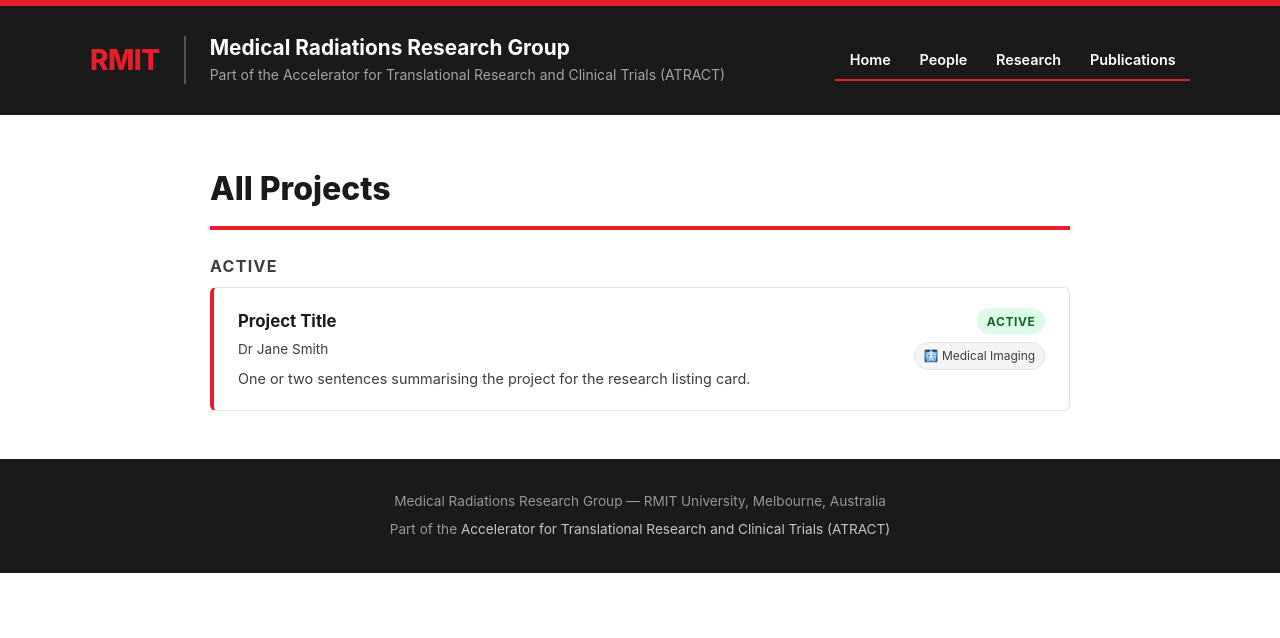
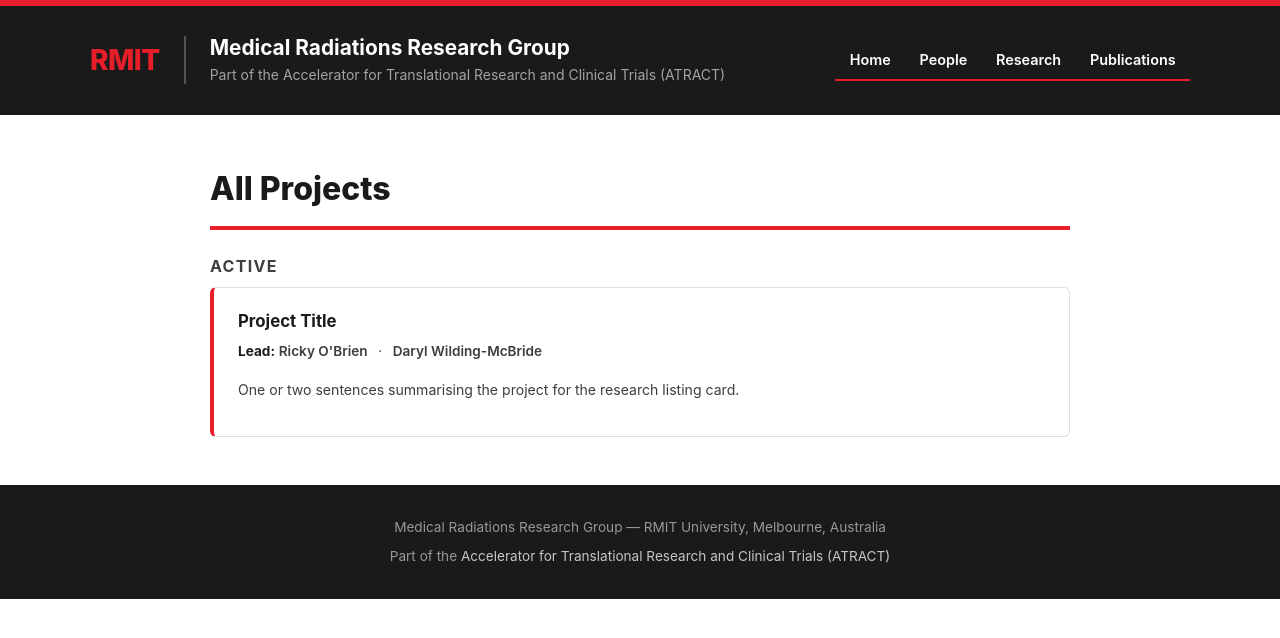
Before and after one commit to rmit-medical-radiations/rmit-medical-radiations.github.io, a Jekyll site: the page built from projects/index.html, in a window 1280 px wide. Shown: the top 638 px of the page. Built offline with Jekyll 4.4.1, drawn with Linux system fonts in a browser that asks for light colours.

Commit message:
Linking people and projects.

```diff
--- a/_includes/project-card.html
+++ b/_includes/project-card.html
@@ -1,20 +1,33 @@
-<a class="project-card" href="{{ include.project.url | relative_url }}">
-  <div class="project-card-main">
-    <h4>{{ include.project.title }}</h4>
-    {% if include.project.lead %}<p class="project-lead">{{ include.project.lead }}</p>{% endif %}
-    {% if include.project.description %}<p>{{ include.project.description }}</p>{% endif %}
-  </div>
-  <div class="project-card-meta">
-    {% if include.project.status %}
-    <span class="status-badge status-{{ include.project.status }}">{{ include.project.status }}</span>
+{% assign project = include.project %}
+<div class="project-card">
+  <h4 class="project-card-title">
+    <a href="{{ project.url | relative_url }}">{{ project.title }}</a>
+  </h4>
+
+  <p class="project-card-people">
+    {% assign lead_person = site.people | where: "name", project.lead | first %}
+    <span class="project-card-label">Lead:</span>
+    {% if lead_person %}
+    <a href="{{ lead_person.url | relative_url }}">{{ project.lead }}</a>
+    {% else %}
+    {{ project.lead }}
     {% endif %}
-    <div class="project-areas">
-      {% for slug in include.project.areas %}
-      {% assign area_data = site.data.areas | where: "slug", slug | first %}
-      {% if area_data %}
-      <span class="area-tag">{{ area_data.icon }} {{ area_data.title }}</span>
-      {% endif %}
-      {% endfor %}
-    </div>
-  </div>
-</a>
+
+    {% if project.team and project.team.size > 0 %}
+    &ensp;·&ensp;
+    {% for member in project.team %}
+    {% assign member_person = site.people | where: "name", member | first %}
+    {% if member_person %}
+    <a href="{{ member_person.url | relative_url }}">{{ member }}</a>
+    {% else %}
+    {{ member }}
+    {% endif %}
+    {% unless forloop.last %}, {% endunless %}
+    {% endfor %}
+    {% endif %}
+  </p>
+
+  {% if project.description %}
+  <p class="project-card-abstract">{{ project.description }}</p>
+  {% endif %}
+</div>
--- a/_projects/template-project.md
+++ b/_projects/template-project.md
@@ -2,9 +2,9 @@
 title: Project Title
 areas: [medical-imaging]   # one or more: medical-imaging, nuclear-medicine, radiotherapy, education
 status: active             # active | completed
-lead: Dr Jane Smith        # primary investigator
-team:                      # other team members (optional)
-  - Collaborator Name
+lead: Ricky O'Brien        # must match name field in _people/ exactly
+team:                      # must match name fields in _people/ exactly
+  - Daryl Wilding-McBride
 funding: NHMRC             # funding body (optional)
 start_year: 2024
 end_year:                  # leave blank if ongoing
--- a/assets/css/main.css
+++ b/assets/css/main.css
@@ -284,16 +284,11 @@
 }
 
 .project-card {
-  display: flex;
-  justify-content: space-between;
-  align-items: flex-start;
-  gap: 1.5rem;
   padding: 1.25rem 1.5rem;
   border: 1px solid var(--border);
   border-left: 4px solid var(--rmit-red);
   border-radius: 6px;
-  text-decoration: none;
-  color: inherit;
+  background: var(--rmit-white);
   transition: box-shadow 0.2s ease, background 0.2s ease;
 }
 
@@ -302,32 +297,135 @@
   box-shadow: 0 4px 16px rgba(0, 0, 0, 0.08);
 }
 
-.project-card-main { flex: 1; }
-
-.project-card-main h4 {
+.project-card-title {
   font-size: 1.05rem;
   font-weight: 700;
-  margin-bottom: 0.25rem;
+  margin-bottom: 0.35rem;
 }
 
-.project-card-main p {
-  font-size: 0.9rem;
+.project-card-title a {
+  color: inherit;
+  text-decoration: none;
+}
+
+.project-card-title a:hover {
+  color: var(--rmit-red);
+}
+
+.project-card-people {
+  font-size: 0.85rem;
   color: var(--rmit-mid);
+  margin-bottom: 0.5rem;
+}
+
+.project-card-people a {
+  color: var(--rmit-mid);
+  text-decoration: none;
+  font-weight: 600;
+}
+
+.project-card-people a:hover {
+  color: var(--rmit-red);
+}
+
+.project-card-label {
+  font-weight: 700;
+  color: var(--rmit-dark);
+}
+
+.project-card-abstract {
+  font-size: 0.88rem;
+  color: var(--rmit-mid);
+  line-height: 1.55;
   margin: 0;
 }
 
-.project-lead {
-  font-size: 0.85rem !important;
-  color: var(--rmit-mid);
-  margin-bottom: 0.35rem !important;
+/* project detail page */
+.project-meta {
+  margin-bottom: 1.5rem;
+  padding-bottom: 1.25rem;
+  border-bottom: 1px solid var(--border);
 }
 
-.project-card-meta {
+.project-meta-people {
+  font-size: 0.95rem;
+  color: var(--rmit-mid);
+  margin-bottom: 0.75rem;
+}
+
+.project-meta-people a {
+  color: var(--rmit-mid);
+  font-weight: 600;
+  text-decoration: none;
+}
+
+.project-meta-people a:hover {
+  color: var(--rmit-red);
+}
+
+.project-abstract {
+  margin-bottom: 1.75rem;
+}
+
+.project-abstract h2 {
+  font-size: 1rem;
+  font-weight: 700;
+  text-transform: uppercase;
+  letter-spacing: 0.07em;
+  color: var(--rmit-mid);
+  padding-bottom: 0.4rem;
+  border-bottom: 2px solid var(--border);
+  margin-bottom: 0.75rem;
+}
+
+.project-abstract p {
+  font-size: 0.95rem;
+  color: var(--rmit-mid);
+  line-height: 1.7;
+}
+
+.project-body h2 {
+  font-size: 1.1rem;
+  font-weight: 700;
+  margin: 1.5rem 0 0.5rem;
+}
+
+.project-body p {
+  font-size: 0.95rem;
+  color: var(--rmit-mid);
+  line-height: 1.7;
+  margin-bottom: 0.75rem;
+}
+
+/* person → projects */
+.person-project-list {
+  list-style: none;
+  padding: 0;
+  margin: 0;
   display: flex;
   flex-direction: column;
-  align-items: flex-end;
-  gap: 0.5rem;
-  flex-shrink: 0;
+  gap: 0.6rem;
+}
+
+.person-project-list li {
+  font-size: 0.9rem;
+}
+
+.person-project-list a {
+  font-weight: 600;
+  color: var(--rmit-dark);
+  text-decoration: none;
+}
+
+.person-project-list a:hover {
+  color: var(--rmit-red);
+}
+
+.person-project-list p {
+  font-size: 0.85rem;
+  color: var(--rmit-mid);
+  margin: 0.2rem 0 0;
+  line-height: 1.5;
 }
 
 /* ── Status badge ── */
@@ -617,6 +715,88 @@
   border: 0;
 }
 
+/* ── Publications page ── */
+.pub-year-group {
+  margin-bottom: 2.5rem;
+}
+
+.pub-year-heading {
+  font-size: 1.3rem;
+  font-weight: 800;
+  color: var(--rmit-dark);
+  margin-bottom: 1rem;
+  padding-bottom: 0.4rem;
+  border-bottom: 3px solid var(--rmit-red);
+}
+
+.pub-list {
+  list-style: none;
+  padding: 0;
+  margin: 0;
+  display: flex;
+  flex-direction: column;
+  gap: 0.85rem;
+}
+
+.pub-item {
+  font-size: 0.9rem;
+  line-height: 1.6;
+  padding-left: 1rem;
+  border-left: 3px solid var(--border);
+}
+
+.pub-item:hover {
+  border-left-color: var(--rmit-red);
+}
+
+.pub-authors {
+  color: var(--rmit-mid);
+}
+
+.pub-title {
+  font-weight: 600;
+  color: var(--rmit-dark);
+  text-decoration: none;
+}
+
+a.pub-title:hover {
+  color: var(--rmit-red);
+}
+
+.pub-venue {
+  font-style: italic;
+  color: var(--rmit-mid);
+}
+
+.pub-detail {
+  color: var(--rmit-mid);
+}
+
+.pub-doi {
+  display: inline-block;
+  margin-left: 0.5rem;
+  font-size: 0.75rem;
+  font-weight: 700;
+  color: var(--rmit-white);
+  background: var(--rmit-mid);
+  padding: 0.1rem 0.45rem;
+  border-radius: 3px;
+  text-decoration: none;
+  vertical-align: middle;
+}
+
+.pub-doi:hover {
+  background: var(--rmit-red);
+}
+
+.pub-note {
+  display: block;
+  font-size: 0.8rem;
+  color: var(--rmit-red);
+  font-weight: 600;
+  margin-top: 0.2rem;
+}
+
 /* ── Person profile page ── */
 .person-profile {
   display: grid;
```
Also changed, not shown: _data/publications.yml (added, +32 -0 lines), _includes/publication.html (added, +15 -0 lines), _layouts/person.html (+22 -0 lines), _layouts/project.html (+38 -12 lines), publications/index.html (added, +25 -0 lines).
